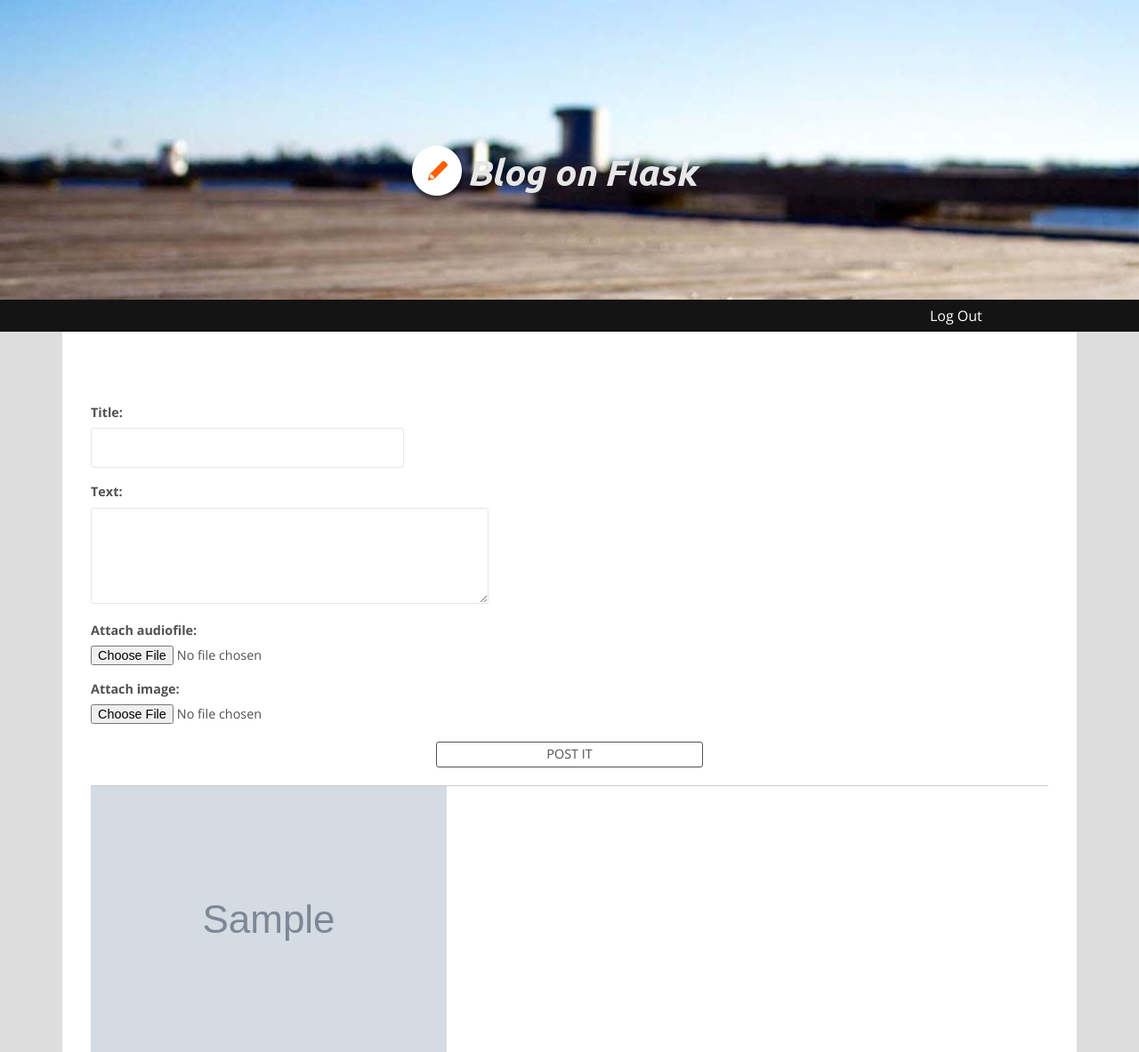
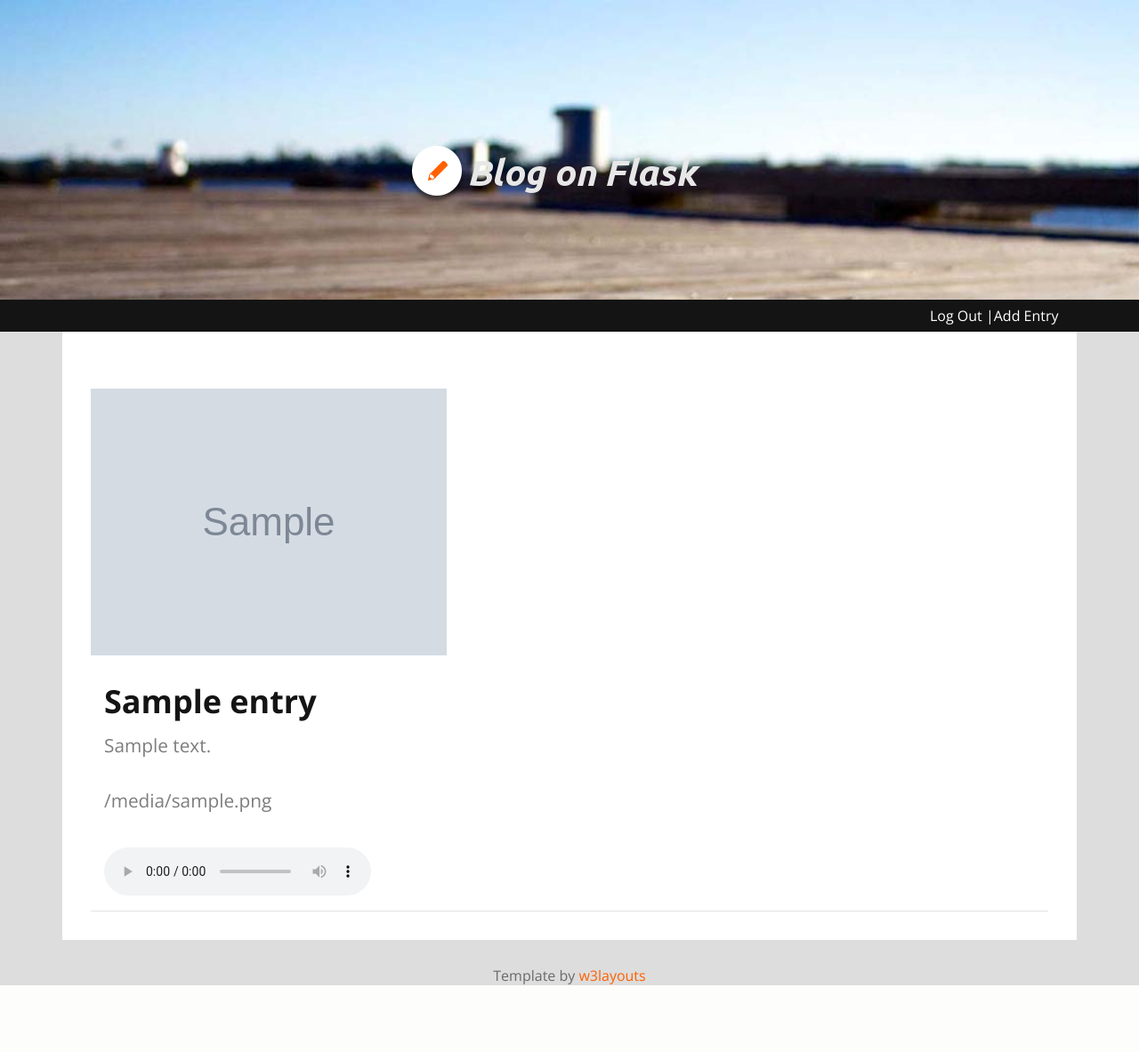
Before and after one commit to val-sytch/blog_flask, a Flask app: template blog/templates/show_entries.html in a window 1280 px wide. Shown: the top 1183 px of the page at 89% size. After the commit the page ends 1108 px from the top, so only its background shows below. Run offline with Flask 2, Linux system fonts and the light colour scheme; the visitor is signed in with stand-in values (Sample User, id 1); the template is opened without the code that fills it: most values are stand-ins (such as "Sample title", 1, 10 or a date in 2020); grey boxes marked "Sample" are stand-in pictures; parts of the project's set-up code (start-up, migrations or seed data) failed here and were passed over; some libraries are stand-ins or nearby versions.

Commit message:
move add entry form to its own page

```diff
--- a/blog/templates/layout.html
+++ b/blog/templates/layout.html
@@ -32,6 +32,7 @@
                                     <a href="{{ url_for('login') }}">log in</a>
                                 {% else %}
                                     <a href="{{ url_for('logout') }}">log out</a>
+                                    <a href="{{ url_for('add_entry') }}"> |Add entry</a>
                                 {% endif %}
                             </div>
                         </div>
--- a/blog/templates/show_entries.html
+++ b/blog/templates/show_entries.html
@@ -1,36 +1,5 @@
 {% extends "layout.html" %}
 {% block body %}
-{% if session.logged_in %}
-<form action="{{ url_for('add_entry') }}" method="post" class="add-entry" enctype="multipart/form-data">
-    <!-- <h2>Add post</h2> -->
-    <div>
-        <label for="title">
-            <span>Title:</span>
-            <input type="text" size="30" name="title" id="title">
-        </label>
-    </div>
-    <div>
-        <label for="text">
-            <span>Text:</span>
-            <textarea name="content" rows="5" cols="40" id="text"></textarea>
-        </label>
-    </div>
-    <div>
-        <label for="audio">
-            <span>Attach audiofile:</span>
-            <input type="file" name="audiofile" value="empty" id="audio" onchange="ValidateAudioSingleInput(this);">
-        </label>
-    </div>
-    <div>
-        <label for="img">
-            <span>Attach image:</span>
-            <input type="file" name="imagefile" id="img" onchange="ValidateImageSingleInput(this);">
-        </label>
-    </div>
-    <input type="submit" value="Post it">
-</form>
-</form>
-{% endif %}
 <ul class="entries">
     <!-- <h2>Posted posts</h2> -->
     {% for entry in entries %}
--- a/blog/views/add_entry.py
+++ b/blog/views/add_entry.py
@@ -1,4 +1,4 @@
-from flask import redirect, url_for
+from flask import redirect,render_template, url_for
 from flask.views import MethodView
 from blog.model.add_entry_model import AddEntryViewModel
 
@@ -8,6 +8,9 @@ class AddEntryView(MethodView):
     def __init__(self,model=AddEntryViewModel):
         self.model = model()
 
+    def get(self):
+        return render_template('add_entry.html')
+
     def post(self):
         self.model.add_entry_to_database()
         return redirect(url_for('show_entries'))
```
Also changed, not shown: blog/__init__.py (+6 -2 lines), blog/templates/add_entry.html (added, +34 -0 lines).
